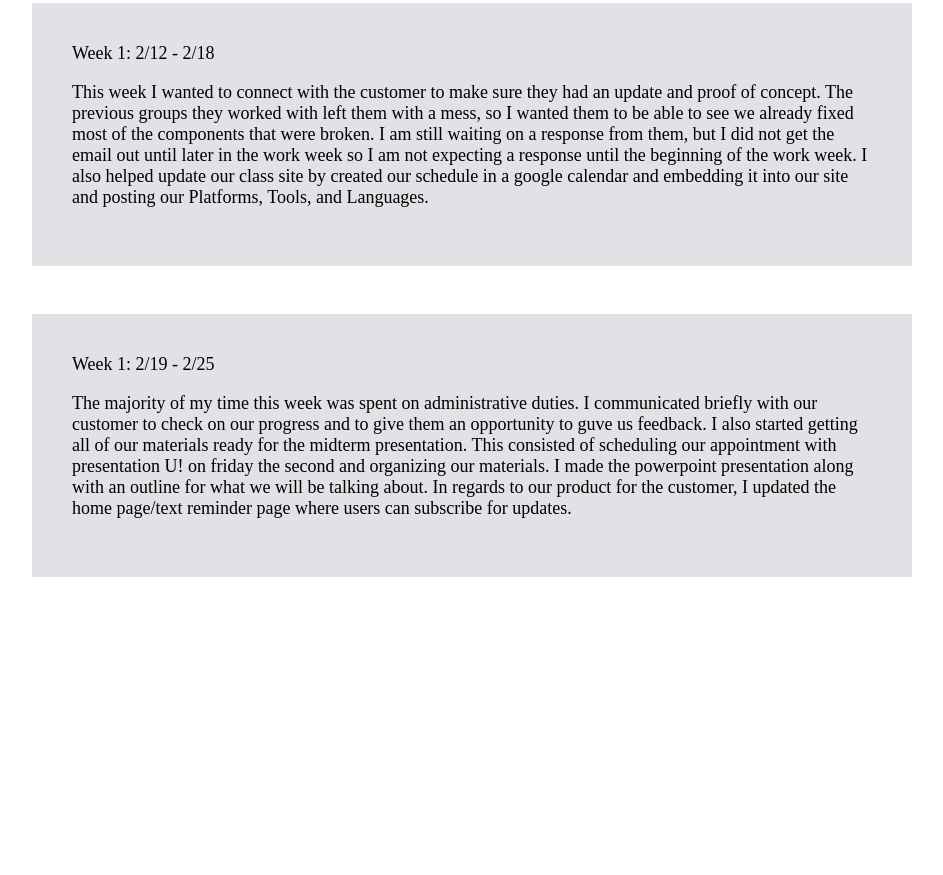
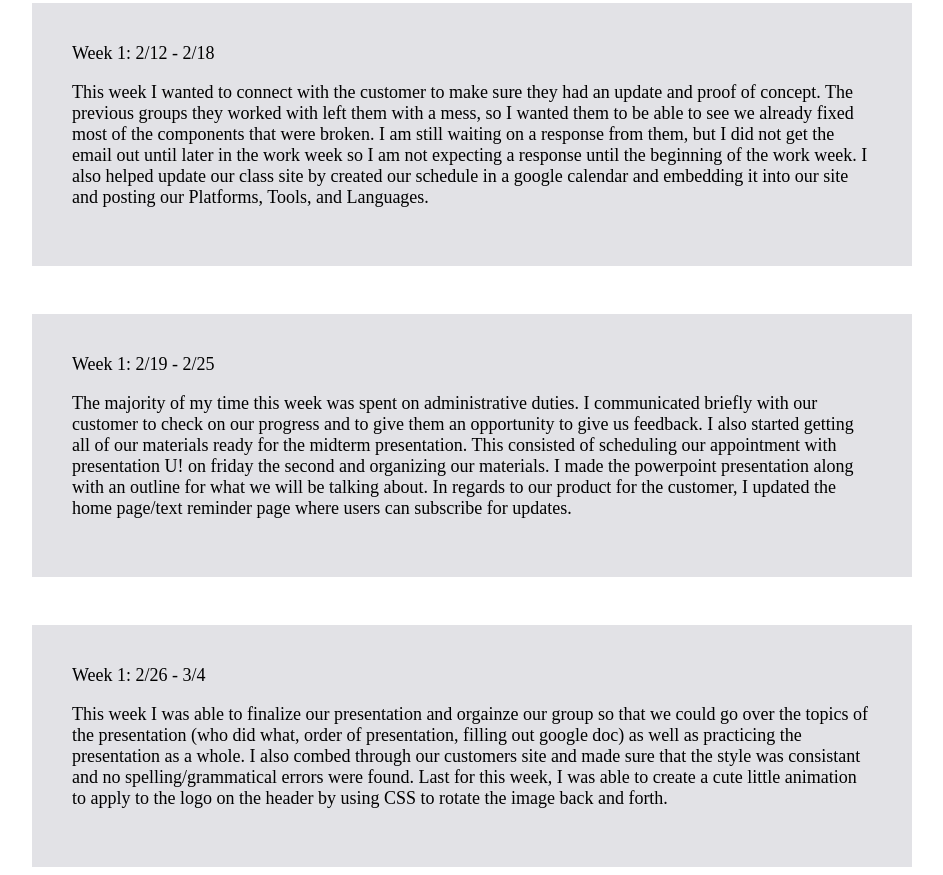
Before and after one commit to CS499S18P02/Project-02, a plain HTML site: page Weekly-Updates-Madison.html in a window 1280 px wide. Shown: the part 438-1313 px from the top of the page, without its empty margins (24-967 px from the left). Before the commit the page ends 1023 px from the top, so only its background shows below. Drawn offline with Linux system fonts and the light colour scheme.

Commit message:
Weekly update

```diff
--- a/Weekly-Updates-Madison.html
+++ b/Weekly-Updates-Madison.html
@@ -32,10 +32,19 @@
         Week 1: 2/19 - 2/25
       </header>
       <p> The majority of my time this week was spent on administrative duties. I communicated briefly with our customer to check on our progress and
-          to give them an opportunity to guve us feedback. I also started getting all of our materials ready for the midterm presentation. This consisted
+          to give them an opportunity to give us feedback. I also started getting all of our materials ready for the midterm presentation. This consisted
           of scheduling our appointment with presentation U! on friday the second and organizing our materials. I made the powerpoint presentation along
           with an outline for what we will be talking about. In regards to our product for the customer, I updated the home page/text reminder page where
           users can subscribe for updates. </p>
+    </article>
+    <article class="weekly-post">
+      <header>
+        Week 1: 2/26 - 3/4
+      </header>
+      <p> This week I was able to finalize our presentation and orgainze our group so that we could go over the topics of the presentation (who did what,
+          order of presentation, filling out google doc) as well as practicing the presentation as a whole. I also combed through our customers site and
+          made sure that the style was consistant and no spelling/grammatical errors were found. Last for this week, I was able to create a cute little
+          animation to apply to the logo on the header by using CSS to rotate the image back and forth.</p>
     </article>
   </body>
 </html>
```
Also changed, not shown: Weekly-Updates-Zack.html (+10 -0 lines).
